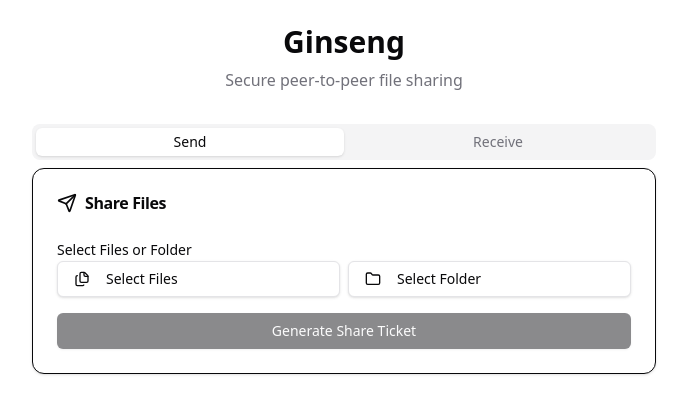
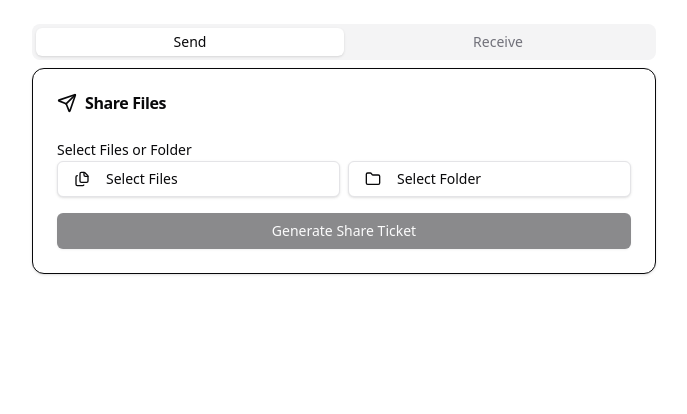
Before and after one commit to alDuncanson/Ginseng, a React (Vite) app: page / in a window 1280 px wide. Shown: the top 414 px of the page, without its empty margins (296-983 px from the left). Built offline with nearby package versions, Linux system fonts and the light colour scheme.

Commit message:
refactor: remove header section from FileTransfer component

```diff
--- a/src/components/FileTransfer.tsx
+++ b/src/components/FileTransfer.tsx
@@ -159,11 +159,6 @@ export function FileTransfer() {
 
 	return (
 		<div className="max-w-2xl mx-auto p-6">
-			<div className="text-center mb-8">
-				<h1 className="text-3xl font-bold mb-2">Ginseng</h1>
-				<p className="text-muted-foreground">Secure peer-to-peer file sharing</p>
-			</div>
-
 			<Tabs defaultValue="send" className="w-full">
 				<TabsList className="grid w-full grid-cols-2">
 					<TabsTrigger value="send">Send</TabsTrigger>
```
